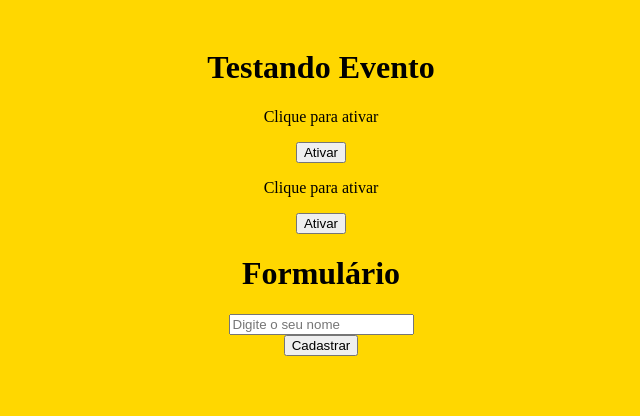
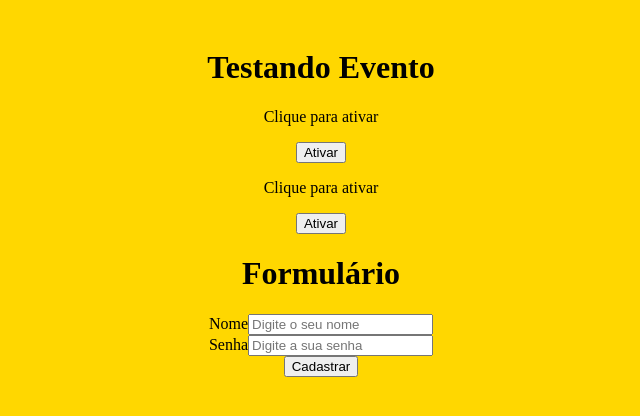
Before and after one commit to Pixelikas/Estudos-REACT, a React (Create React App) app: page / in a window 1280 px wide. Shown: the top 416 px of the page, without its empty margins (319-959 px from the left). Built offline with nearby package versions, Linux system fonts and the light colour scheme.

Commit message:
Form validation and hook useState

```diff
--- a/src/components/Form.js
+++ b/src/components/Form.js
@@ -1,11 +1,17 @@
+import {useState} from 'react'
+
 function Form(){
 
     function cadastrarUsuario(e){
 
         e.preventDefault()
         console.log('Cadastrou usuário! :)')
+        console.log(`Usuário ${name} foi cadastrado com a senha ${password}! :D`)
 
     }
+
+    const [name, setName] = useState()
+    const [password, setPassword] = useState()
 
     return(
 
@@ -17,7 +23,15 @@
 
                 <div>
 
-                    <input type="text" placeholder="Digite o seu nome" />
+                    <label htmlFor="name">Nome</label>
+                    <input type="text" id="name" name="name" placeholder="Digite o seu nome" onChange={(e) => setName(e.target.value)} />
+
+                </div>
+
+                <div>
+
+                    <label htmlFor="password">Senha</label>
+                    <input type="password" id="password" name="password" placeholder="Digite a sua senha" onChange={(e) => setPassword(e.target.value)} />
 
                 </div>
 
```
